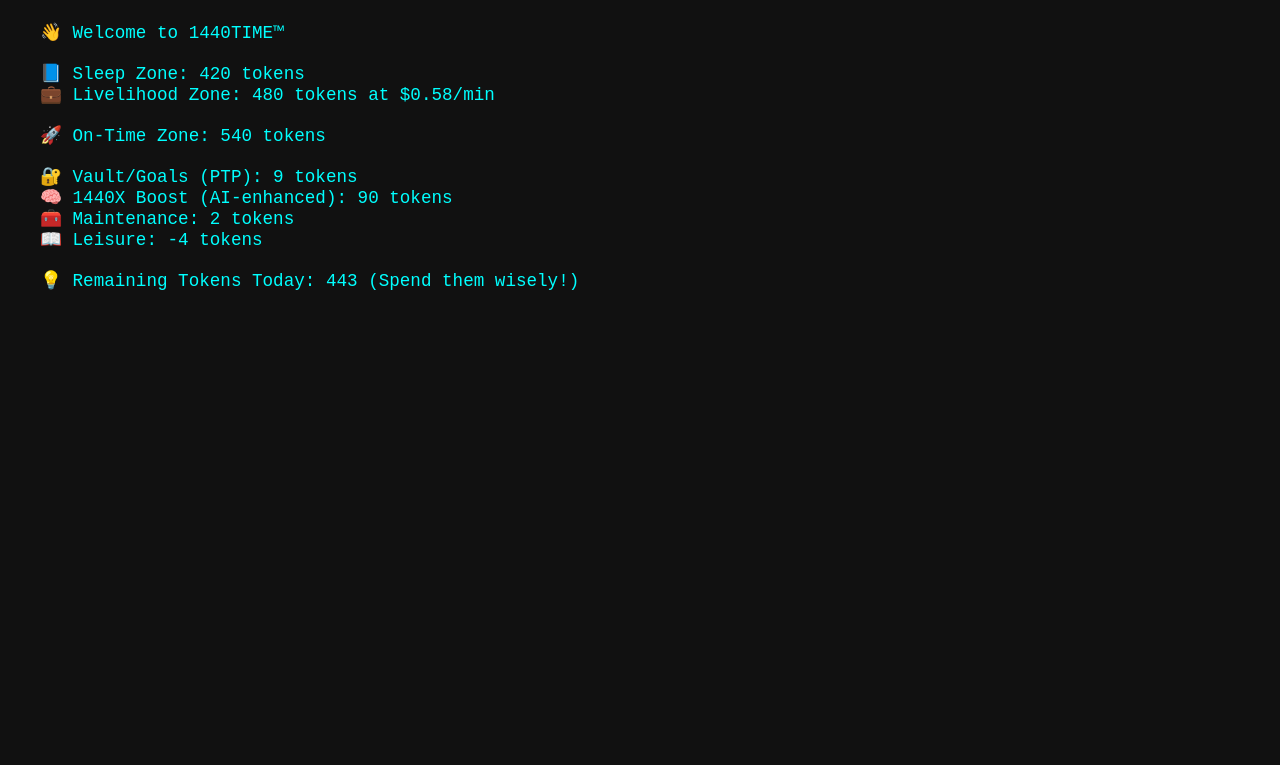
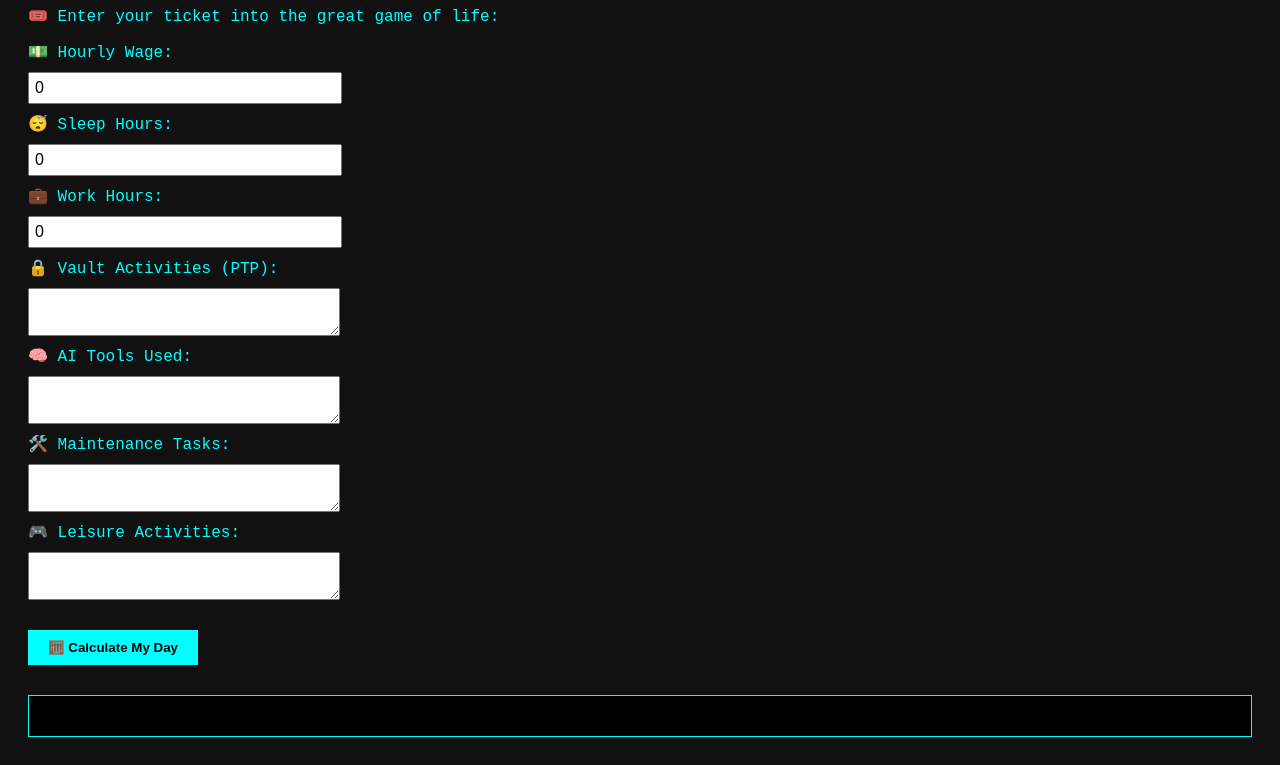
Before and after one commit to kmac1310/Chatgameify2, a plain HTML site: page index.html in a window 1280 px wide. Shown: the part 105-870 px from the top of the page. Before the commit the page ends 800 px from the top, so only its background shows below. Drawn offline with Linux system fonts and the light colour scheme.

Commit message:
Update index.html

```diff
--- a/index.html
+++ b/index.html
@@ -1,88 +1,108 @@
 <!DOCTYPE html>
 <html lang="en">
 <head>
-  <meta charset="UTF-8">
+  <meta charset="UTF-8" />
+  <meta name="viewport" content="width=device-width, initial-scale=1.0" />
   <title>1440TIME™ Token Dashboard</title>
   <style>
     body {
-      background: #111;
+      background-color: #111;
       color: #0ff;
-      font-family: monospace;
-      padding: 2rem;
+      font-family: 'Courier New', Courier, monospace;
+      padding: 20px;
     }
     h1 {
-      color: #ff0;
+      color: gold;
     }
-    pre {
-      font-size: 1.1rem;
+    label, input, textarea {
+      display: block;
+      margin: 10px 0;
+      font-size: 1rem;
+    }
+    input, textarea {
+      padding: 5px;
+      width: 300px;
+    }
+    button {
+      margin-top: 20px;
+      padding: 10px 20px;
+      background: #0ff;
+      border: none;
+      cursor: pointer;
+      font-weight: bold;
+    }
+    .output {
+      margin-top: 30px;
+      background: #000;
+      padding: 20px;
+      border: 1px solid #0ff;
     }
   </style>
 </head>
 <body>
   <h1>⏳ 1440TIME™ Token Dashboard</h1>
-  <pre id="dashboard">Loading...</pre>
+  <p>🎟️ Enter your ticket into the great game of life:</p>
+
+  <label for="wage">💵 Hourly Wage:</label>
+  <input type="number" id="wage" value="0" />
+
+  <label for="sleep">😴 Sleep Hours:</label>
+  <input type="number" id="sleep" value="0" />
+
+  <label for="work">💼 Work Hours:</label>
+  <input type="number" id="work" value="0" />
+
+  <label for="vault">🔒 Vault Activities (PTP):</label>
+  <textarea id="vault" rows="2"></textarea>
+
+  <label for="ai">🧠 AI Tools Used:</label>
+  <textarea id="ai" rows="2"></textarea>
+
+  <label for="maint">🛠️ Maintenance Tasks:</label>
+  <textarea id="maint" rows="2"></textarea>
+
+  <label for="leisure">🎮 Leisure Activities:</label>
+  <textarea id="leisure" rows="2"></textarea>
+
+  <button onclick="calculateTokens()">🧮 Calculate My Day</button>
+
+  <div class="output" id="output"></div>
 
   <script>
-    const user = {
-      dailyTokens: 1440,
-      sleepHours: 7,
-      workHours: 8,
-      weeklyWorkDays: 5,
-      yearlyWeeks: 50,
-      hourlyWage: 35,
-      aiToolsEnabled: true,
-      vaultActivities: [1, 1, 1],
-      maintenanceTasks: [1, 1],
-      leisure: [1, 1, 1, 1]
-    };
+    function calculateTokens() {
+      const dailyTokens = 1440;
+      const wage = parseFloat(document.getElementById('wage').value);
+      const sleep = parseFloat(document.getElementById('sleep').value);
+      const work = parseFloat(document.getElementById('work').value);
+      const vault = document.getElementById('vault').value.split(',').filter(x => x.trim() !== '').length;
+      const ai = document.getElementById('ai').value.split(',').filter(x => x.trim() !== '').length;
+      const maint = document.getElementById('maint').value.split(',').filter(x => x.trim() !== '').length;
+      const leisure = document.getElementById('leisure').value.split(',').filter(x => x.trim() !== '').length;
 
-    function calculateZones(user) {
-      const sleepTokens = user.sleepHours * 60;
-      const livelihoodTokens = user.workHours * 60;
-      const onTimeTokens = user.dailyTokens - sleepTokens - livelihoodTokens;
-      const valuePerWorkMinute = (user.hourlyWage / 60).toFixed(2);
-      return {
-        sleep: sleepTokens,
-        livelihood: livelihoodTokens,
-        onTime: onTimeTokens,
-        valuePerMinute: `$${valuePerWorkMinute}`
-      };
+      const sleepTokens = sleep * 60;
+      const workTokens = work * 60;
+      const onTime = dailyTokens - sleepTokens - workTokens;
+      const valuePerMinute = (wage / 60).toFixed(2);
+
+      const vaultTokens = vault * 3;
+      const aiTokens = ai * 10;
+      const maintTokens = maint;
+      const leisureTokens = leisure * -1;
+
+      const used = vaultTokens + aiTokens + maintTokens + leisureTokens;
+      const remaining = onTime - used;
+
+      document.getElementById('output').innerHTML = `
+        <p>💤 Sleep Zone: ${sleepTokens} tokens</p>
+        <p>💼 Livelihood Zone: ${workTokens} tokens at $${valuePerMinute}/min</p>
+        <p>🚀 On-Time Zone: ${onTime} tokens</p>
+        <p>🔒 Vault (PTP): ${vaultTokens} tokens</p>
+        <p>🧠 AI Boost: ${aiTokens} tokens</p>
+        <p>🛠️ Maintenance: ${maintTokens} tokens</p>
+        <p>🎮 Leisure: ${leisureTokens} tokens</p>
+        <p>💡 Remaining Tokens Today: ${remaining} (Spend them wisely!)</p>
+      `;
     }
-
-    function categorizeOnTimeTokens(user) {
-      const vault = user.vaultActivities.length * 3;
-      const aiBoost = user.aiToolsEnabled ? vault * 10 : 0;
-      const maintenance = user.maintenanceTasks.length;
-      const leisure = user.leisure.length * -1;
-      return { vaultPTP: vault, aiBoost, maintenance, leisure };
-    }
-
-    function dashboard(user) {
-      const zones = calculateZones(user);
-      const tokenCategories = categorizeOnTimeTokens(user);
-      const totalUtilized = tokenCategories.vaultPTP + tokenCategories.aiBoost + tokenCategories.maintenance + tokenCategories.leisure;
-      const remaining = zones.onTime - totalUtilized;
-
-      const output = `
-👋 Welcome to 1440TIME™
-
-📘 Sleep Zone: ${zones.sleep} tokens
-💼 Livelihood Zone: ${zones.livelihood} tokens at ${zones.valuePerMinute}/min
-
-🚀 On-Time Zone: ${zones.onTime} tokens
-
-🔐 Vault/Goals (PTP): ${tokenCategories.vaultPTP} tokens
-🧠 1440X Boost (AI-enhanced): ${tokenCategories.aiBoost} tokens
-🧰 Maintenance: ${tokenCategories.maintenance} tokens
-📖 Leisure: ${tokenCategories.leisure} tokens
-
-💡 Remaining Tokens Today: ${remaining} (Spend them wisely!)
-      `;
-
-      document.getElementById('dashboard').textContent = output;
-    }
-
-    dashboard(user);
   </script>
 </body>
 </html>
```
